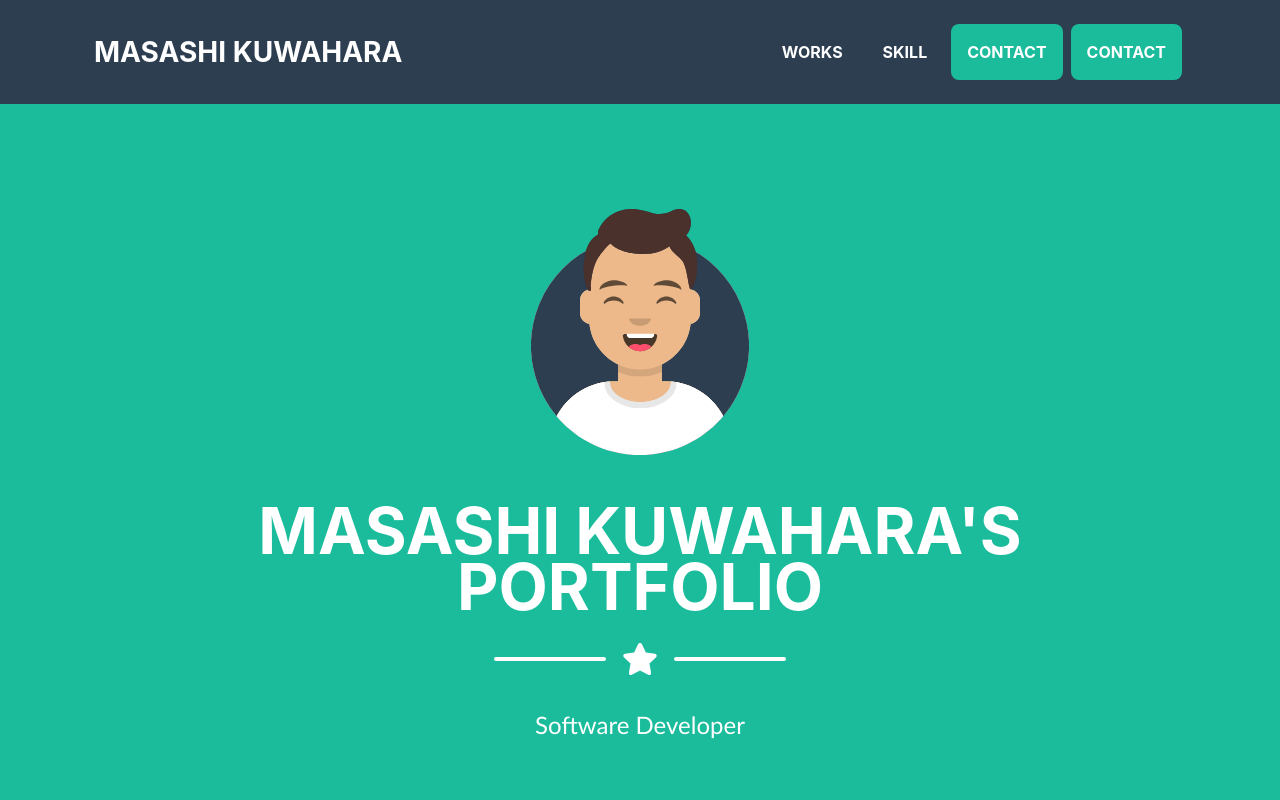
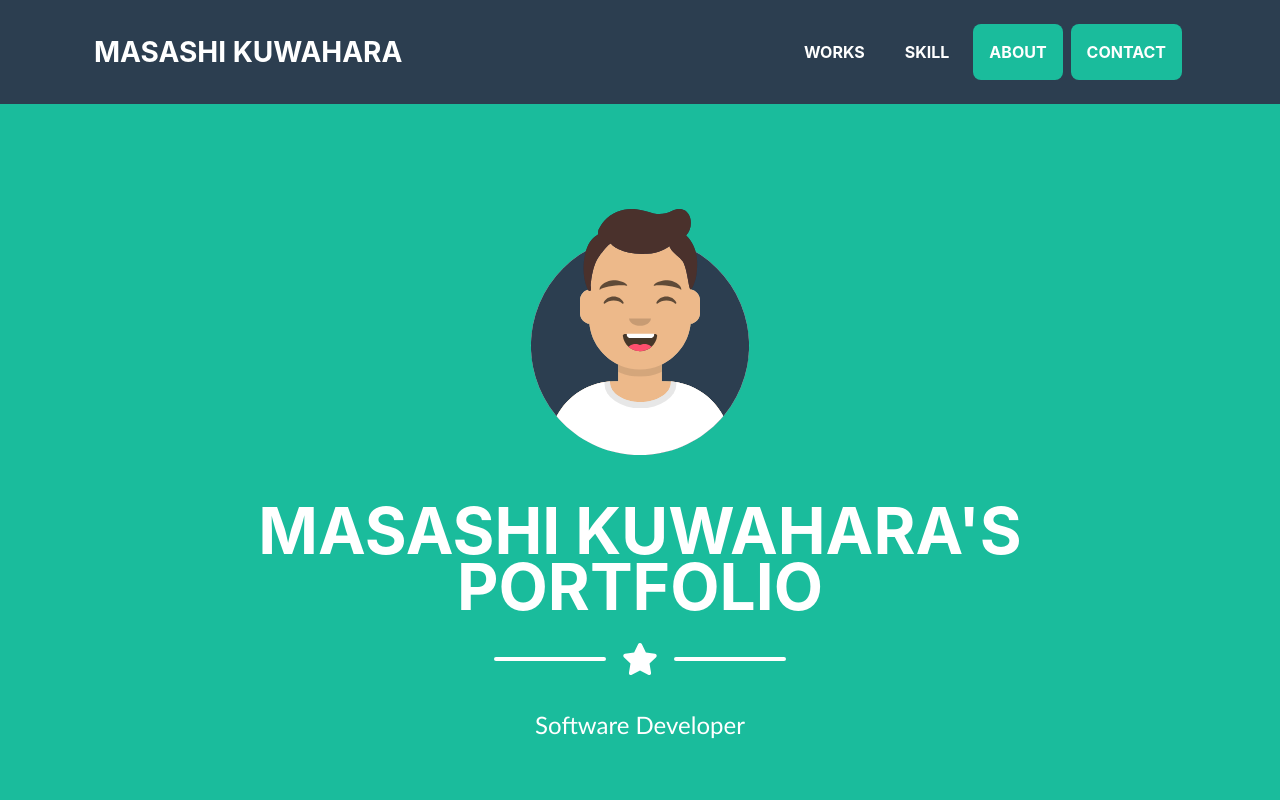
Before and after one commit to masashikuwahara/portfolio, a plain HTML site: page index.html in a window 1280 px wide. Shown: the top 800 px of the page. Drawn offline with nearby package versions, Linux system fonts and the light colour scheme; a web font is replaced by a local one.

Commit message:
Update index.html

```diff
--- a/index.html
+++ b/index.html
@@ -24,7 +24,7 @@
                         </li>
                         <li class="nav-item mx-0 mx-lg-1"><a class="nav-link py-3 px-0 px-lg-3 rounded js-scroll-trigger" href="#about">SKILL</a>
                         </li>
-                        <li class="nav-item mx-0 mx-lg-1"><a class="nav-link py-3 px-0 px-lg-3 rounded js-scroll-trigger" href="#contact">CONTACT</a>
+                        <li class="nav-item mx-0 mx-lg-1"><a class="nav-link py-3 px-0 px-lg-3 rounded js-scroll-trigger" href="#contact">ABOUT</a>
                         </li>
                         <li class="nav-item mx-0 mx-lg-1"><a class="nav-link py-3 px-0 px-lg-3 rounded js-scroll-trigger" href="#contact">CONTACT</a>
                         </li>
```
